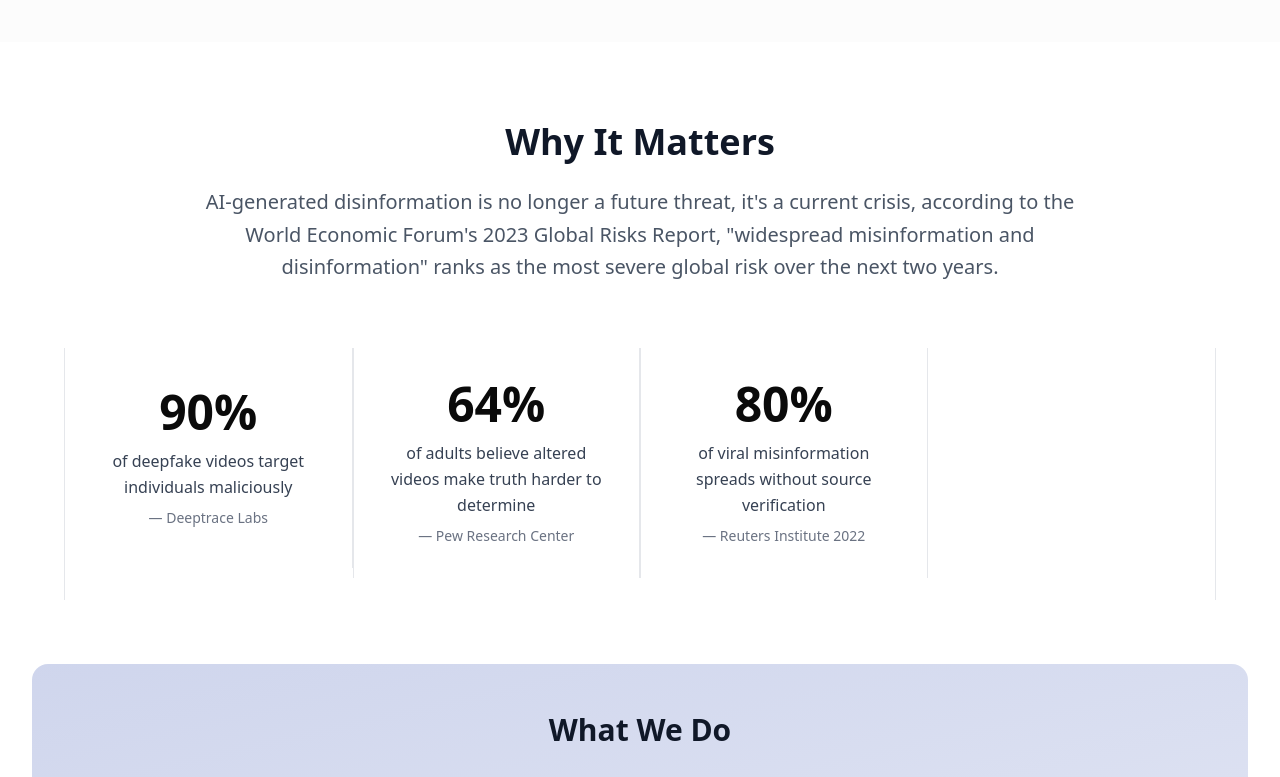
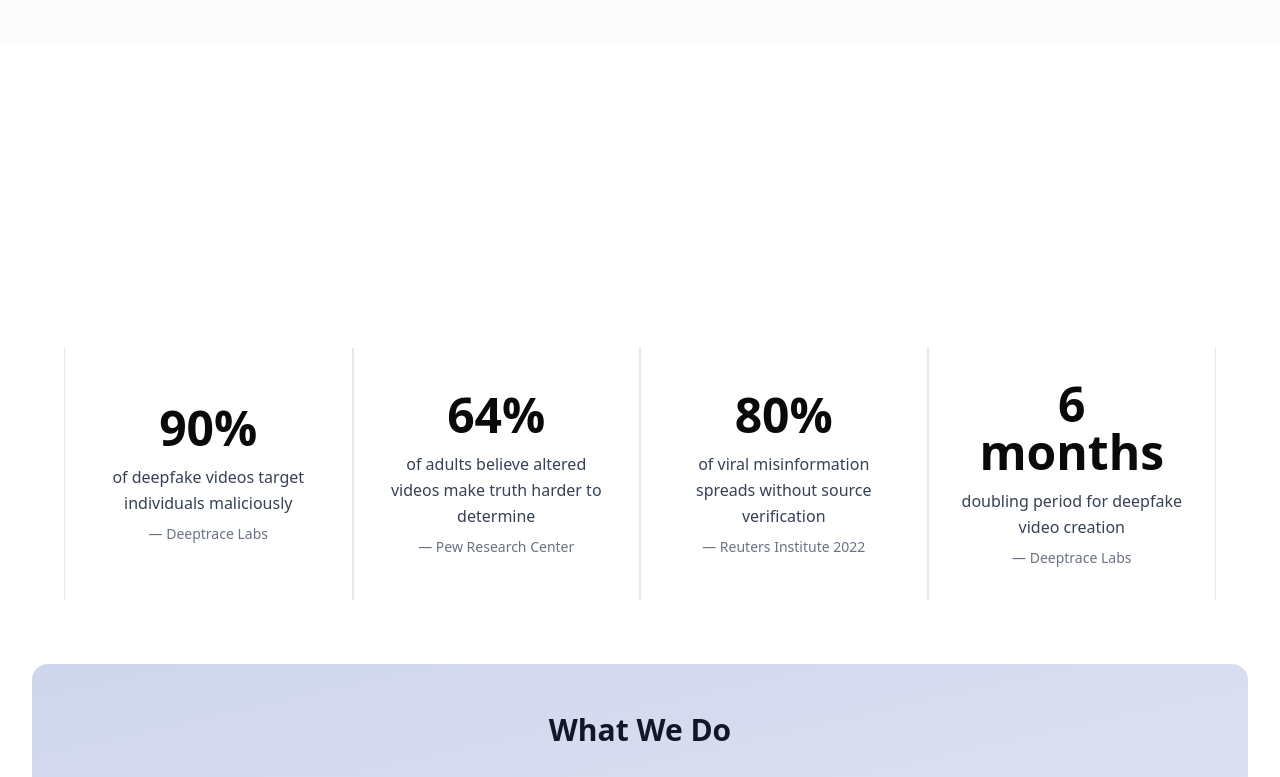
Before and after one commit to miracle73/Hedge, a React (Vite) app: page /technology in a window 1280 px wide. Shown: the part 741-1518 px from the top of the page. Built offline with nearby package versions, Linux system fonts and the light colour scheme.

Commit message:
Recent Changes

```diff
--- a/src/pages/technology.tsx
+++ b/src/pages/technology.tsx
@@ -420,12 +420,8 @@ export default function Technology() {
           {/* Statistics Grid */}
           <div className="grid grid-cols-1 md:grid-cols-2 lg:grid-cols-4 mb-16 max-w-6xl mx-auto border-l border-r border-gray-200">
             {stats.map((stat, index) => (
-              <AnimatedSection
-                delay={index * 100 + 400}
-                index={5 + index}
+              <div
                 key={index}
-              >
-                <div
                 className={`p-4 md:p-6 lg:p-8 text-center min-h-[200px] md:min-h-[220px] flex flex-col justify-center ${
                   index !== stats.length - 1 ? "border-r border-gray-200" : ""
                 } ${index !== 0 ? "md:border-l md:border-gray-200" : ""}`}
@@ -442,7 +438,6 @@ export default function Technology() {
                   — {stat.source}
                 </p>
               </div>
-              </AnimatedSection>
             ))}
           </div>
 
```
Lines whose indentation alone changed are shown as unchanged.
